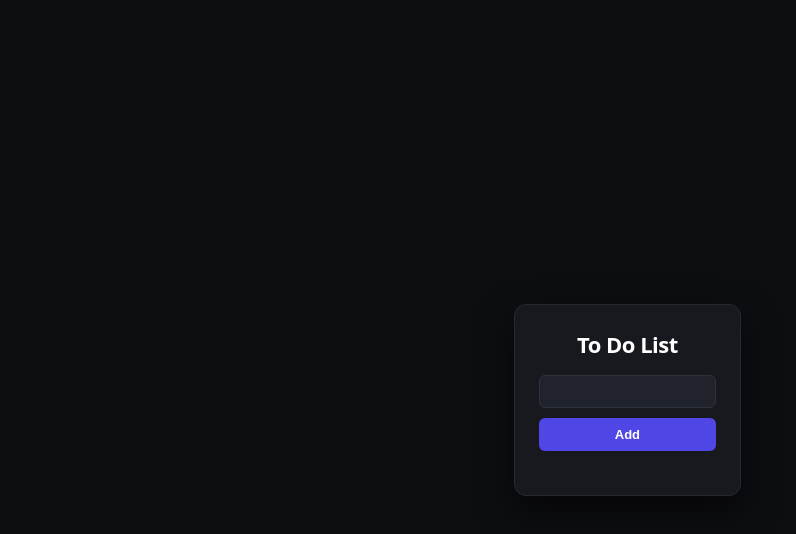
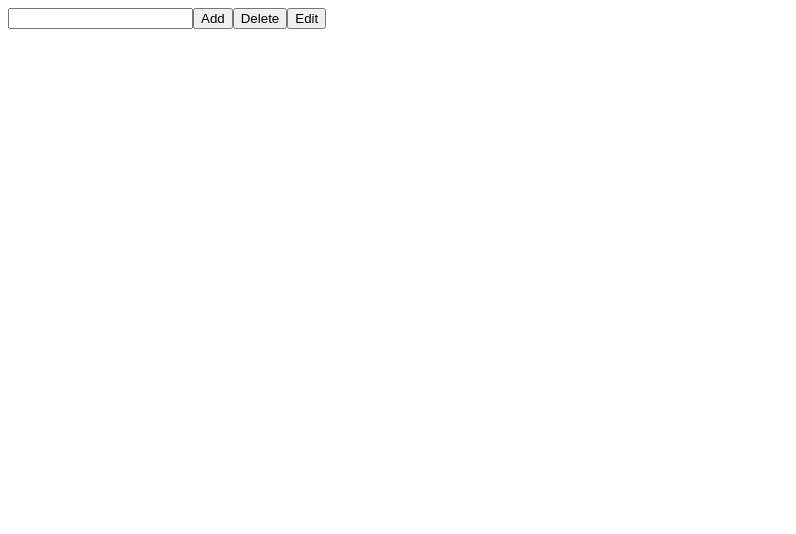
Before and after one commit to vartikadwivedi2005-code/Javascript_Vartika, a React (Vite) app in the folder lect_30/my-react-app/: page / in a window 1280 px wide. Shown: the top 534 px of the page, without its empty margins (0-796 px from the left). Built offline with nearby package versions, Linux system fonts and the light colour scheme.

Commit message:
UseReducer

```diff
--- a/lect_30/my-react-app/src/ToDoList.jsx
+++ b/lect_30/my-react-app/src/ToDoList.jsx
@@ -1,59 +1,160 @@
-import React, { useState } from 'react';
-import './ToDoList.css';
-import { useEffect } from 'react';
-const ToDoList = () => {
+// import React, { useState } from 'react';
+// import './ToDoList.css';
+// import { useEffect } from 'react';
+// const ToDoList = () => {
 
 
-    const [input, setInput] = useState('');
-    const [todos, setTodos] = useState([]);
-    let data= localStorage.getItem("key")
-    if(data){
-      useEffect(()=>{
-        setTodos(JSON.parse(data))
-      },[])
-    }
+//     const [input, setInput] = useState('');
+//     let [index, setIndex] = useState(null);
+//     const [todos, setTodos] = useState([]);
+//     let data= localStorage.getItem("key")
+//     if(data){
+//       useEffect(()=>{
+//         setTodos(JSON.parse(data))
+//       },[])
+//     }
 
 
 
-    function d(id){
-          let updated=todos.filter((a,b)=>{
-            return id!==b
-          })
-          setTodos(updated)
+//     function d(id){
+//           let updated=todos.filter((a,b)=>{
+//             return id!==b
+//           })
+//           setTodos(updated)
+//     }
+//     function e(id){
+//       setIndex(id)
+//       setTodos(todos)
+//     }
+//     function handleAddorUpdate(){
+//       if(input.trim()===""){
+//         return
+//       }
+//       console.log("hello");
+//       if(index!==null){
+//         let updateData=[...todos]
+//         updateData[index]=input
+//         setTodos(updateData)
+//         setIndex(null)
+//         setInput("")
+//       }else{
+//         setTodos([...todos,input])
+//         setInput("")
+//       }
+//     }
+
+//         useEffect(()=>{
+//         localStorage.setItem("key",JSON.stringify(todos))
+//      },[todos])
+
+
+// return (
+//   <div className="todo-wrapper">
+//     <h1>To Do List</h1>
+//     <input onChange={(e) => setInput(e.target.value)} />
+//     <button onClick={handleAddorUpdate}>{index!==null?"Update":"Add"}</button>
+
+
+
+//     {todos.map((a, index) => {
+//         return (
+//           <div key={index} className="todo-item">
+//             <h3>{a}</h3>
+//             <button onClick={() => d(index)}>Delete</button>
+//             <button onClick={() => e(index)}>Edit</button>
+//             <input onChange={(e) => setInput(e.target.value)} />
+//           </div>
+//         )
+//     })}
+//   </div>
+// );
+// };
+
+// export default ToDoList;
+
+
+// // import React from 'react'
+// // import { useReducer } from 'react'
+
+// // const ToDoList = () => {
+// //   function reducer(count,action){
+// //     if(action.type==="INC"){
+// //       return count+1
+// //     }
+// //     else if(action.type==="DEC"){
+// //       return count-1
+// //     }
+// //     else if(action.type==="RESET"){
+// //       return 0
+// //     }
+// //   }
+// //    let [count,dispatch] = useReducer(reducer,0)
+// //   return (
+// //     <div>
+// //        <h2>{count}</h2>
+// //        <button onClick={()=>dispatch({type:"INC"})}>++</button>
+// //        <button onClick={()=>dispatch({type:"DEC"})}>--</button>
+// //        <button onClick={()=>dispatch({type:"RESET"})}>Reset</button>
+
+// //     </div>
+// //   )
+// // }
+
+// // export default ToDoList
+
+
+import React from 'react'
+import { useReducer } from 'react'
+
+const ToDoList = () => {
+  let initialData={
+    input:"",
+    todos:[]
+  }
+  function reducer(state,action){
+    if(action.type==="set_input"){
+      return {
+        ...state,input:action.payload
+      }
     }
-    function e(id){
-      let edite=todos.map((a,b)=>{
-        if(id===b){
-          return input;
-        }
-        return a;
-      })
-      setTodos(edite)
+    else if(action.type==="add_todo"){
+      return {
+        input:"",
+        todos:[...state.todos,state.input]
+      }
+    }
+    else if(action.type==="delete_todo"){
+      return {
+        ...state,
+        todos: state.todos.filter((_, i) => i !== action.payload)
+      }
+    }
+    else if(action.type==="edit_todo"){
+      let updatedTodos = [...state.todos];
+      updatedTodos[action.payload] = state.input;
+      return {
+        ...state,
+        todos: updatedTodos,
+        input: ""
+      }
+
     }
 
-        useEffect(()=>{
-        localStorage.setItem("key",JSON.stringify(todos))
-     },[todos])
+    return state
+  }
+  let [state,dispatch]=  useReducer(reducer,initialData)
+  return (
+    <div>
+      <input onChange={(e)=>dispatch({type:"set_input",payload:e.target.value})}/>
+      <button onClick={()=>dispatch({type:"add_todo"})}>Add</button>
+      <button onClick={()=>dispatch({type:"delete_todo",payload:0})}>Delete</button>
+      <button onClick={()=>dispatch({type:"edit_todo",payload:1})}>Edit</button>
+      {state.todos.map((a,index)=>{
+        return <h3 key={index}>{a}</h3>
+      })}
+    </div>
+  )
+}
 
 
-return (
-  <div className="todo-wrapper">
-    <h1>To Do List</h1>
-    <input onChange={(e) => setInput(e.target.value)} />
-    <button onClick={() => setTodos([...todos, input])}>Add</button>
-
-    {todos.map((a, index) => {
-        return (
-          <div key={index} className="todo-item">
-            <h3>{a}</h3>
-            <button onClick={() => d(index)}>Delete</button>
-            <button onClick={() => e(index)}>Edit</button>
-            <input onChange={(e) => setInput(e.target.value)} />
-          </div>
-        )
-    })}
-  </div>
-);
-};
-
-export default ToDoList;
+export default ToDoList
```
